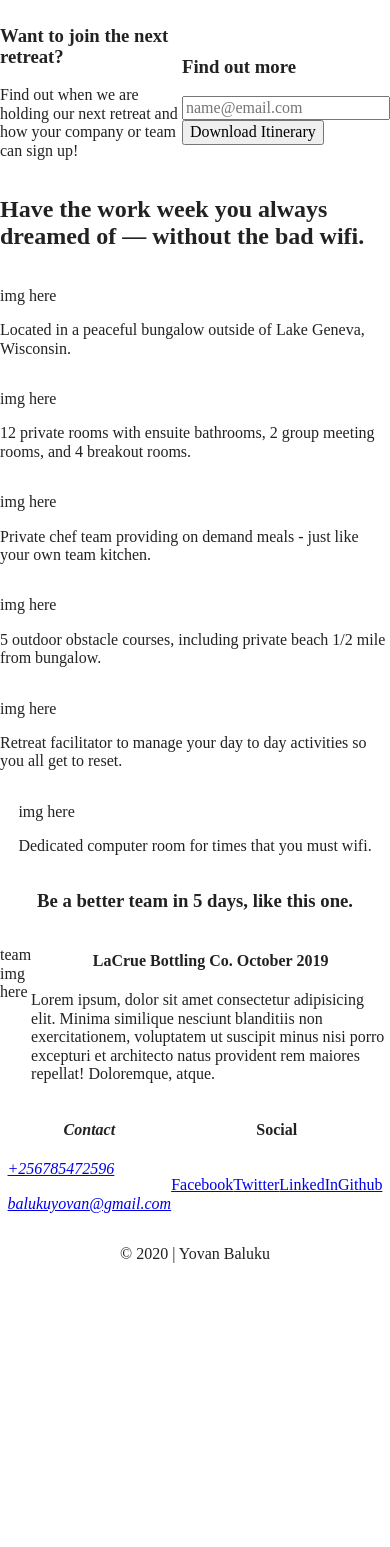
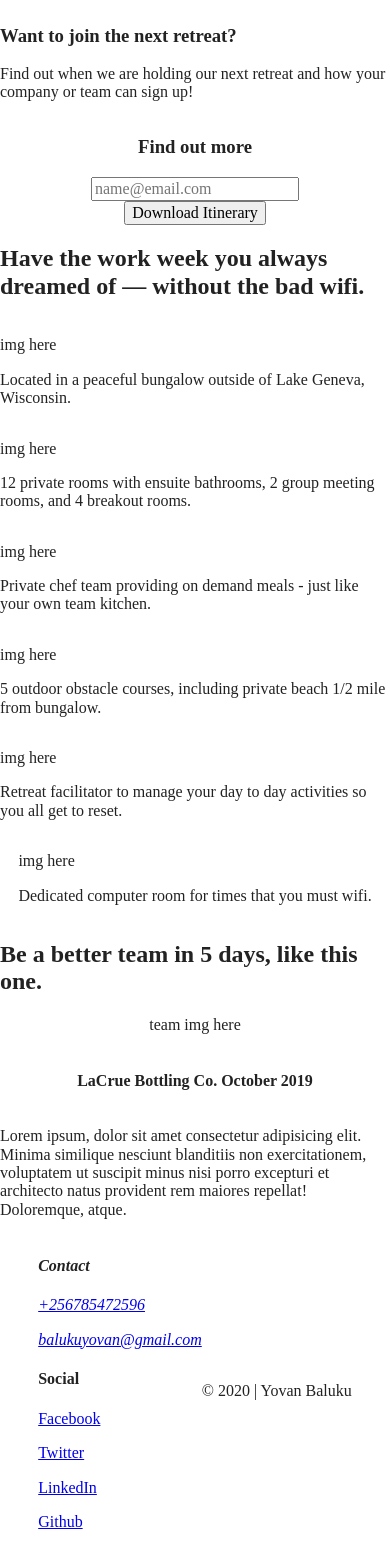
Before and after one commit to byovans/206-unplugged, a website built with Parcel: page index.html in a window 390 px wide. Shown: the part 161-1708 px from the top of the page. Before the commit the page ends 1440 px from the top, so only its background shows below. Built offline with nearby package versions, Linux system fonts and the light colour scheme.

Commit message:
Updated flex properties to make it mobile first

```diff
--- a/css/main.css
+++ b/css/main.css
@@ -87,7 +87,7 @@ textarea {
    Author's custom styles
    ========================================================================== */
 
-   /* Base Header - Footer Styles */
+   /* -------- Base Header - Footer Styles -------- */
 header, footer {
   display: flex;
   justify-content: center;
@@ -95,36 +95,54 @@ header, footer {
   flex-flow: row wrap;
 }
 
-
-.footer-content {
-  display: flex;
-  flex-direction: row;
-}
-
 header .content-wrapper {
   display: flex;
   justify-content: center;
   align-items: center;
-
+  flex-flow: row wrap;
 }
 
 header nav {
   display: flex;
   justify-content: center;
-  align-content: space-between;
+  align-items: center;
 }
 
-.header-divider {
+
+header nav ul {
+  display: flex;
+  align-content: space-between;
+  list-style: none;
+}
+
+
+/* ------- MAIN -------- */
+.hero-area {
   display: flex;
   justify-content: center;
   align-items: center;
 }
 
-header nav ul {
+.hero-area h1 {
+  display: flex;
+  flex-flow: row wrap;
+}
+
+
+aside .content-wrapper {
   display: flex;
   justify-content: center;
   align-items: center;
+  flex-flow: column;
 }
+
+.form {
+  display: flex;
+  justify-content: center;
+  align-items: center;
+  flex-flow: column;
+}
+
 
 .features {
   display: flex;
@@ -134,49 +152,61 @@ header nav ul {
 
 .features-items {
   display: flex;
+  align-items: center;
   justify-content: center;
-  flex-wrap: wrap;
+  flex-flow: column;
 }
 
-h2 {
-  display: flex;
-  justify-content: center;
-  align-items: center;
-}
 
 .reviews {
   display: flex;
 }
 
-.reviews .content-wrapper h3 {
+
+.reviews .content-wrapper {
+  display: flex;
+  justify-content: center;
+  align-items: center;
+  flex-flow: column;
+}
+
+
+.previous-year2 {
+  display: flex;
+  justify-content: center;
+  align-items: center;
+  flex-flow: column;
+}
+
+
+.previous-year1 p {
   display: flex;
   justify-content: center;
 }
 
 
-.content-wrapper2 {
-  display: flex;
+/* ---- ABOUT ----- */
 
-}
-
-
-.mission-content {
-  display: flex;
-}
-
-
-.content-wrapper h4 {
+.mission {
   display: flex;
   justify-content: center;
+  flex-flow: wrap;
 }
 
 .map {
   display: flex;
   justify-content: center;
-  align-items: center;
 }
 
-.content-wrapper h3 {
+.contact-section {
+  display: flex;
+  justify-content: center;
+}
+
+
+/* ----- FAQ ----- */
+
+.faqs .content-wrapper {
   display: flex;
   justify-content: center;
   align-items: center;
@@ -185,56 +215,8 @@ h2 {
 
 
 
-.footer-social {
-  display: flex;
-  flex-direction: row;
-  justify-content: center;
-}
 
 
-footer .social-icons {
-  display: flex;
-  justify-content: center;
-  align-items: center;
-}
-
-.footer {
-  flex-wrap: wrap;
-}
-
-.info {
-  display: flex;
-  justify-content: center;
-}
-
-
-.hero-area {
-  display: flex;
-  align-items: center;
-  justify-content: center;
-}
-
-aside {
-  display: flex;
-  justify-content: center;
-  align-items: center;
-}
-
-
-.faqs {
-  display: flex;
-  justify-content: center;
-}
-
-.common-questiond {
-  display: flex;
-  flex-flow: row wrap;
-}
-
-.copyright {
-  display: flex;
-  align-content: flex-end;
-}
 
 
 /* ==========================================================================
--- a/index.html
+++ b/index.html
@@ -94,17 +94,13 @@
 
     <section class="reviews">
       <div class="content-wrapper">
-        <div class="content-wrapper1">
-          <h3>Be a better team in 5 days, like this one.</h3>
+        <div class="previous-year1">
+          <h2>Be a better team in 5 days, like this one.</h2>
+          <p>team img here</p>
         </div>
-        <div class="content-wrapper2">
-          <div>
-            <p class="team-pic">team img here</p>
-          </div>
-          <div>
-            <h4>LaCrue Bottling Co. October 2019</h4>
-            <p>Lorem ipsum, dolor sit amet consectetur adipisicing elit. Minima similique nesciunt blanditiis non exercitationem, voluptatem ut suscipit minus nisi porro excepturi et architecto natus provident rem maiores repellat! Doloremque, atque.</p>
-          </div>
+        <div class="previous-year2">
+          <h4>LaCrue Bottling Co. October 2019</h4>
+          <p>Lorem ipsum, dolor sit amet consectetur adipisicing elit. Minima similique nesciunt blanditiis non exercitationem, voluptatem ut suscipit minus nisi porro excepturi et architecto natus provident rem maiores repellat! Doloremque, atque.</p>
         </div>
       </div>
     </section>
```
